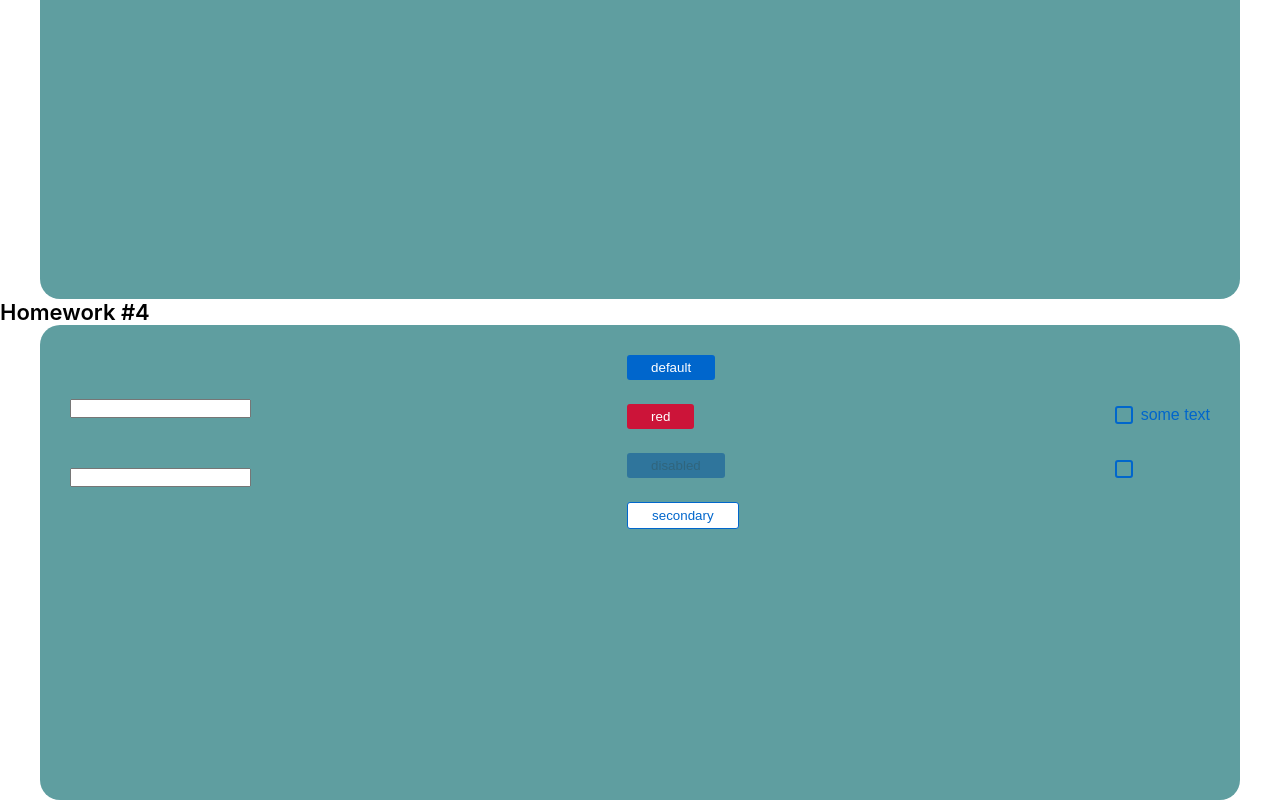
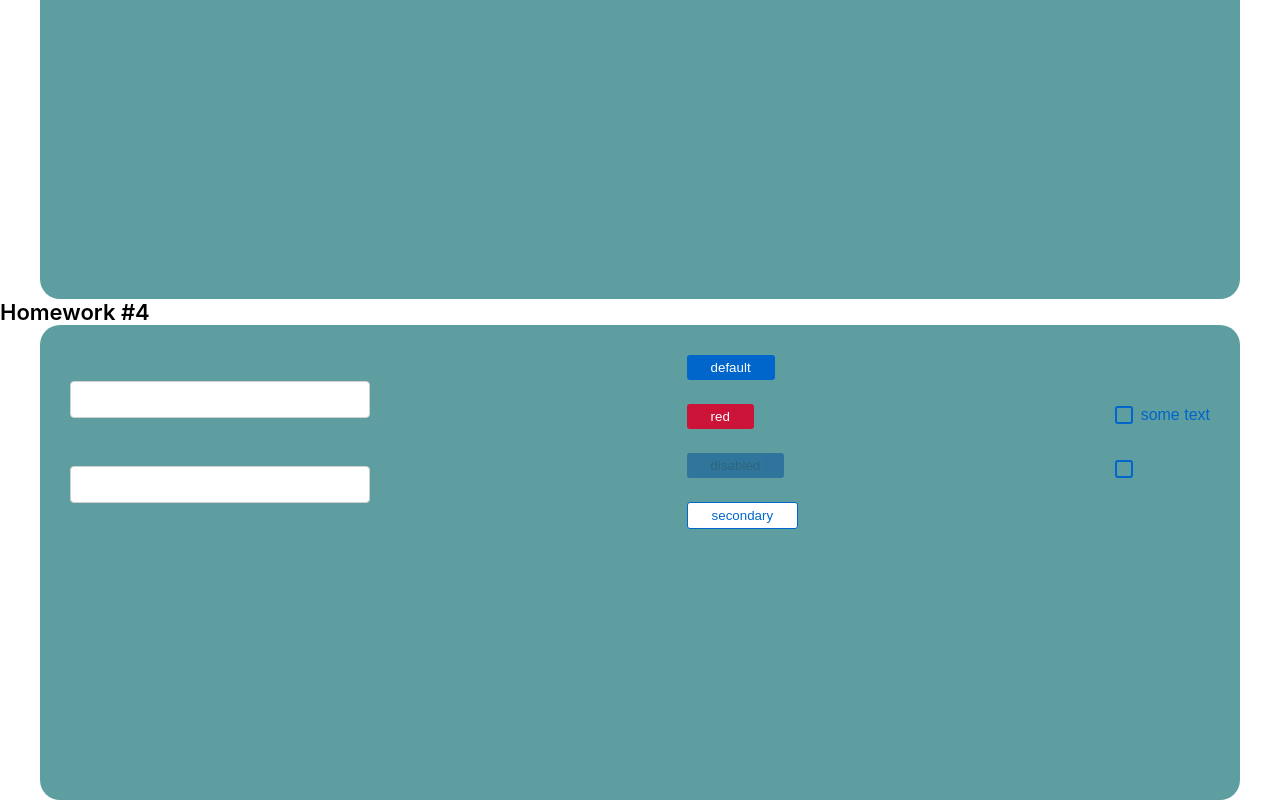
Before and after one commit to ArturLimaiko/homework-tuesday, a React (Create React App) app: page / in a window 1280 px wide. Shown: the part 1204-2004 px from the top of the page. Built offline with nearby package versions, Linux system fonts and the light colour scheme.

Commit message:
HW#4 complete

```diff
--- a/src/s2-homeworks/hw04/common/c1-SuperInputText/SuperInputText.module.css
+++ b/src/s2-homeworks/hw04/common/c1-SuperInputText/SuperInputText.module.css
@@ -1,20 +1,31 @@
 .input:focus {
+
 }
 
 .input {
+    border: 1px solid #D1D1D1;
+    border-radius: 4px;
+    padding: 10px;
+    outline: none;
+    min-width: 300px;
 }
 
 .inputWrapper {
+    display: flex;
+    flex-direction: column-reverse;
 }
 
 .superInput {
 }
 
 .errorInput {
+    border: 1px solid #CC1439;
 }
 
 .errorInput:focus {
+    border: 1px solid #CC1439;
 }
 
 .error {
+    color:#CC1439;
 }
--- a/src/s2-homeworks/hw04/common/c1-SuperInputText/SuperInputText.tsx
+++ b/src/s2-homeworks/hw04/common/c1-SuperInputText/SuperInputText.tsx
@@ -37,9 +37,9 @@ const SuperInputText: React.FC<SuperInputTextPropsType> = (
 ) => {
     const onChangeCallback = (e: ChangeEvent<HTMLInputElement>) => {
         onChange?.(e) // если есть пропс onChange, то передать ему е (поскольку onChange не обязателен)
-
         onChangeText?.(e.currentTarget.value)
     }
+
     const onKeyPressCallback = (e: KeyboardEvent<HTMLInputElement>) => {
         onKeyPress?.(e)
 
--- a/src/s2-homeworks/hw04/common/c3-SuperCheckbox/SuperCheckbox.tsx
+++ b/src/s2-homeworks/hw04/common/c3-SuperCheckbox/SuperCheckbox.tsx
@@ -30,10 +30,11 @@ const SuperCheckbox: React.FC<SuperCheckboxPropsType> = (
         ...restProps // все остальные пропсы попадут в объект restProps
     }
 ) => {
-    const onChangeCallback = (e: ChangeEvent<HTMLInputElement>) => // задачка на написание онченджа
-        onChangeChecked
-            ? onChangeChecked(e.currentTarget.checked)
-            : null
+    const onChangeCallback = (e: ChangeEvent<HTMLInputElement>) =>  {
+        onChangeChecked?.(e.currentTarget.checked)
+        onChange?.(e)
+    }// задачка на написание онченджа
+
 
     const finalInputClassName = s.checkbox
         + (className ? ' ' + className : '')
```
